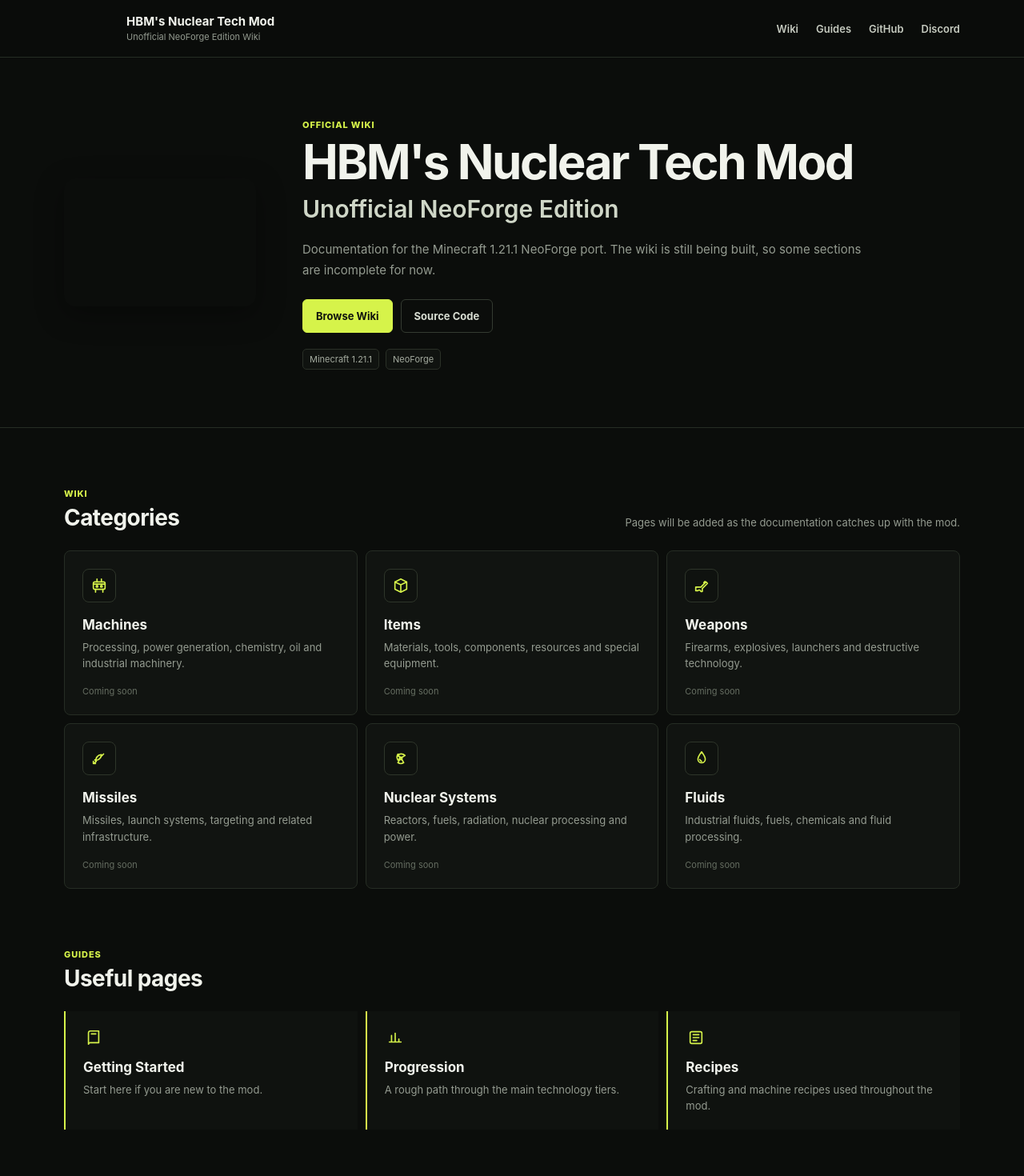
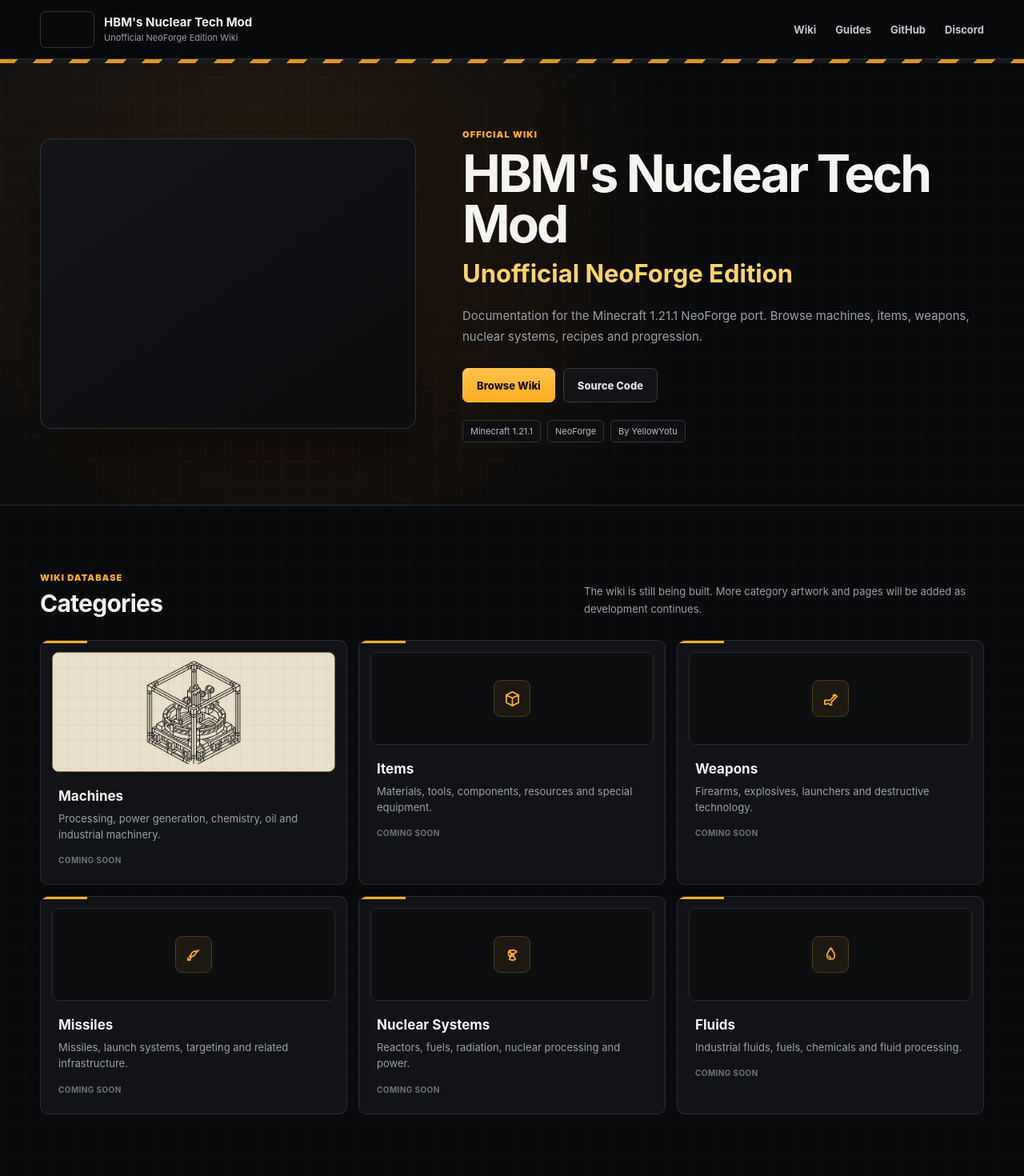
Before and after one commit to YellowYotu/hbm-unofficial-neoforge-edition-wiki, a Next.js app: page / in a window 1280 px wide. Shown: the top 1470 px of the page at 80% size. Built offline with nearby package versions, Linux system fonts and the light colour scheme.

Commit message:
Improve wiki design and add Machines artwork

```diff
--- a/app/globals.css
+++ b/app/globals.css
@@ -1,11 +1,16 @@
 :root {
-  --bg: #0b0d0b;
-  --panel: #111411;
-  --panel-hover: #151915;
-  --line: #262d24;
-  --accent: #d6f34a;
-  --text: #f1f3ec;
-  --muted: #949b90;
+  --bg: #090a0b;
+  --panel: #111316;
+  --panel-hover: #171a1e;
+  --panel-soft: #0e1012;
+  --line: #292d33;
+  --line-hot: #5e4721;
+  --accent: #ffad22;
+  --accent-strong: #ff7a1a;
+  --accent-soft: #ffd36a;
+  --text: #f4f4f1;
+  --muted: #9b9fa6;
+  --machine-bg: #eadfca;
 }
 
 * { box-sizing: border-box; }
@@ -18,7 +23,11 @@
 body {
   margin: 0;
   color: var(--text);
-  background: var(--bg);
+  background:
+    linear-gradient(rgba(255,255,255,0.014) 1px, transparent 1px),
+    linear-gradient(90deg, rgba(255,255,255,0.014) 1px, transparent 1px),
+    var(--bg);
+  background-size: 32px 32px;
   font-family: Inter, ui-sans-serif, system-ui, -apple-system, BlinkMacSystemFont, "Segoe UI", sans-serif;
 }
 
@@ -31,14 +40,14 @@
   position: sticky;
   top: 0;
   z-index: 20;
-  height: 72px;
+  height: 74px;
   display: flex;
   align-items: center;
   justify-content: space-between;
-  padding: 0 max(24px, calc((100vw - 1120px) / 2));
+  padding: 0 max(24px, calc((100vw - 1180px) / 2));
   border-bottom: 1px solid var(--line);
-  background: rgba(11, 13, 11, 0.94);
-  backdrop-filter: blur(12px);
+  background: rgba(9, 10, 11, 0.91);
+  backdrop-filter: blur(14px);
 }
 
 .brand {
@@ -48,9 +57,10 @@
 }
 
 .brand-logo {
-  width: 66px;
-  height: 44px;
+  width: 68px;
+  height: 46px;
   object-fit: cover;
+  border: 1px solid #2f3238;
   border-radius: 7px;
 }
 
@@ -70,165 +80,267 @@
 .nav {
   display: flex;
   align-items: center;
-  gap: 22px;
-  color: #c5cabf;
+  gap: 24px;
+  color: #c4c7cc;
   font-size: 13px;
-  font-weight: 600;
+  font-weight: 650;
 }
 
-.nav a:hover { color: var(--accent); }
+.nav a {
+  position: relative;
+  padding: 8px 0;
+}
 
-.hero { border-bottom: 1px solid var(--line); }
+.nav a::after {
+  content: "";
+  position: absolute;
+  right: 0;
+  bottom: 2px;
+  left: 0;
+  height: 2px;
+  background: var(--accent);
+  transform: scaleX(0);
+  transform-origin: left;
+  transition: transform 150ms ease;
+}
+
+.nav a:hover {
+  color: #fff;
+}
+
+.nav a:hover::after {
+  transform: scaleX(1);
+}
+
+.hero {
+  position: relative;
+  overflow: hidden;
+  border-bottom: 1px solid var(--line);
+  background:
+    radial-gradient(circle at 28% 40%, rgba(255, 137, 24, 0.12), transparent 32rem),
+    linear-gradient(135deg, rgba(255,255,255,0.018), transparent 45%);
+}
+
+.hazard-strip {
+  position: absolute;
+  top: 0;
+  right: 0;
+  left: 0;
+  height: 5px;
+  background: repeating-linear-gradient(135deg, var(--accent) 0 16px, #1a1b1e 16px 32px);
+  opacity: 0.85;
+}
 
 .hero-inner {
-  width: min(1120px, calc(100% - 40px));
-  min-height: 430px;
+  width: min(1180px, calc(100% - 40px));
+  min-height: 520px;
   margin: 0 auto;
   display: grid;
-  grid-template-columns: 260px minmax(0, 1fr);
-  gap: 38px;
+  grid-template-columns: minmax(320px, 470px) minmax(0, 1fr);
+  gap: 58px;
   align-items: center;
-  padding: 72px 0;
+  padding: 82px 0 78px;
+}
+
+.hero-logo-wrap {
+  padding: 18px;
+  border: 1px solid #2f3238;
+  border-radius: 14px;
+  background: linear-gradient(145deg, #121417, #0c0d0f);
+  box-shadow: 0 24px 55px rgba(0, 0, 0, 0.32);
 }
 
 .hero-logo {
-  width: 240px;
-  height: 160px;
-  object-fit: cover;
-  border-radius: 14px;
-  box-shadow: 0 10px 35px rgba(0, 0, 0, 0.35);
+  display: block;
+  width: 100%;
+  height: auto;
+  object-fit: contain;
+  border-radius: 8px;
 }
 
 .eyebrow,
 .section-kicker {
   color: var(--accent);
   font-size: 11px;
-  font-weight: 800;
-  letter-spacing: 0.08em;
+  font-weight: 900;
+  letter-spacing: 0.1em;
   text-transform: uppercase;
 }
 
 .hero h1 {
-  margin: 8px 0 0;
-  max-width: 760px;
-  font-size: clamp(36px, 5vw, 60px);
-  line-height: 1.02;
-  letter-spacing: -0.04em;
+  margin: 10px 0 0;
+  max-width: 700px;
+  font-size: clamp(38px, 5vw, 64px);
+  line-height: 0.98;
+  letter-spacing: -0.045em;
 }
 
 .hero h2 {
-  margin: 10px 0 0;
-  color: #cfd6c7;
-  font-size: clamp(21px, 2.6vw, 30px);
-  font-weight: 600;
+  margin: 12px 0 0;
+  color: var(--accent-soft);
+  font-size: clamp(22px, 2.6vw, 31px);
+  font-weight: 650;
 }
 
 .hero p {
-  max-width: 720px;
-  margin: 20px 0 0;
+  max-width: 690px;
+  margin: 22px 0 0;
   color: var(--muted);
   font-size: 15px;
-  line-height: 1.7;
+  line-height: 1.72;
 }
 
 .hero-actions,
 .community-actions {
   display: flex;
   gap: 10px;
-  margin-top: 24px;
+  margin-top: 26px;
 }
 
 .primary-button,
 .secondary-button {
   display: inline-flex;
-  min-height: 42px;
+  min-height: 43px;
   align-items: center;
   justify-content: center;
-  padding: 0 16px;
-  border-radius: 6px;
+  padding: 0 17px;
+  border-radius: 7px;
   font-size: 13px;
-  font-weight: 700;
+  font-weight: 800;
+  transition: transform 150ms ease, border-color 150ms ease, background 150ms ease;
 }
 
 .primary-button {
-  color: #11140d;
-  background: var(--accent);
-  border: 1px solid var(--accent);
+  color: #171006;
+  background: linear-gradient(180deg, #ffc24b, var(--accent));
+  border: 1px solid #ffc24b;
 }
 
 .secondary-button {
-  color: #d8ddd2;
-  background: transparent;
-  border: 1px solid #343b31;
+  color: #e0e2e5;
+  background: #111317;
+  border: 1px solid #363a41;
 }
 
-.secondary-button:hover { border-color: #596351; }
+.primary-button:hover,
+.secondary-button:hover {
+  transform: translateY(-1px);
+}
+
+.secondary-button:hover {
+  border-color: #6b512b;
+}
 
 .version-row {
   display: flex;
+  flex-wrap: wrap;
   gap: 8px;
-  margin-top: 20px;
+  margin-top: 22px;
 }
 
 .version-row span {
-  padding: 5px 8px;
-  border: 1px solid #2a3027;
+  padding: 6px 9px;
+  border: 1px solid #31353b;
   border-radius: 5px;
-  color: #a4ab9f;
-  background: #101310;
+  color: #b6bac0;
+  background: #0d0f11;
   font-size: 11px;
 }
 
 .section,
 .guides-section {
-  width: min(1120px, calc(100% - 40px));
+  width: min(1180px, calc(100% - 40px));
   margin: 0 auto;
-  padding: 70px 0;
+  padding: 78px 0;
 }
 
-.guides-section { padding-top: 0; }
+.guides-section {
+  padding-top: 0;
+}
 
 .section-heading {
   display: flex;
   align-items: end;
   justify-content: space-between;
   gap: 24px;
-  margin-bottom: 24px;
+  margin-bottom: 28px;
 }
 
 .section-heading h3,
 .community-section h3 {
-  margin: 5px 0 0;
-  font-size: 28px;
-  letter-spacing: -0.02em;
+  margin: 6px 0 0;
+  font-size: 30px;
+  letter-spacing: -0.025em;
 }
 
 .section-heading > p {
-  max-width: 440px;
+  max-width: 500px;
   margin: 0;
   color: var(--muted);
   font-size: 13px;
-  line-height: 1.6;
+  line-height: 1.65;
 }
 
-.category-grid,
-.guide-grid {
+.category-grid {
   display: grid;
   grid-template-columns: repeat(3, 1fr);
-  gap: 10px;
+  gap: 14px;
 }
 
 .category-card {
-  min-height: 196px;
-  padding: 22px;
+  position: relative;
+  overflow: hidden;
+  min-height: 260px;
   border: 1px solid var(--line);
-  border-radius: 8px;
+  border-radius: 10px;
   background: var(--panel);
+  transition: transform 150ms ease, border-color 150ms ease, background 150ms ease;
+}
+
+.category-card::before {
+  content: "";
+  position: absolute;
+  top: 0;
+  left: 0;
+  width: 58px;
+  height: 3px;
+  background: var(--accent);
 }
 
 .category-card:hover {
-  border-color: #3a4435;
+  transform: translateY(-3px);
+  border-color: var(--line-hot);
   background: var(--panel-hover);
+}
+
+.category-visual {
+  height: 116px;
+  display: flex;
+  align-items: center;
+  justify-content: center;
+  margin: 14px 14px 0;
+  overflow: hidden;
+  border: 1px solid #272b30;
+  border-radius: 8px;
+  background: #0c0e10;
+}
+
+.category-card-image .category-visual {
+  height: 150px;
+  background:
+    linear-gradient(rgba(0,0,0,0.035) 1px, transparent 1px),
+    linear-gradient(90deg, rgba(0,0,0,0.035) 1px, transparent 1px),
+    var(--machine-bg);
+  background-size: 18px 18px;
+  border-color: #7f725f;
+}
+
+.machine-category-image {
+  width: 100%;
+  height: 100%;
+  padding: 9px;
+  object-fit: contain;
+  filter: contrast(1.12);
 }
 
 .card-icon,
@@ -240,18 +352,21 @@
 }
 
 .card-icon {
-  width: 42px;
-  height: 42px;
-  margin-bottom: 18px;
-  border: 1px solid #2e352a;
-  border-radius: 8px;
-  background: #0f120f;
+  width: 46px;
+  height: 46px;
+  border: 1px solid #4d3a1e;
+  border-radius: 9px;
+  background: rgba(255, 173, 34, 0.07);
 }
 
 .card-icon svg,
 .guide-icon svg {
-  width: 22px;
-  height: 22px;
+  width: 23px;
+  height: 23px;
+}
+
+.category-content {
+  padding: 20px 22px 22px;
 }
 
 .category-card h4,
@@ -269,38 +384,61 @@
 }
 
 .coming-soon {
-  display: block;
-  margin-top: 18px;
-  color: #656d61;
-  font-size: 11px;
+  display: inline-block;
+  margin-top: 16px;
+  color: #6f7379;
+  font-size: 10px;
+  font-weight: 750;
+  letter-spacing: 0.04em;
+  text-transform: uppercase;
+}
+
+.guide-grid {
+  display: grid;
+  grid-template-columns: repeat(3, 1fr);
+  gap: 14px;
 }
 
 .guide-card {
+  min-height: 122px;
   padding: 20px 22px;
-  border-left: 2px solid var(--accent);
-  background: #0f120f;
+  display: flex;
+  align-items: flex-start;
+  gap: 14px;
+  border: 1px solid var(--line);
+  border-left: 3px solid var(--accent);
+  border-radius: 8px;
+  background: var(--panel-soft);
 }
 
 .guide-icon {
-  width: 26px;
-  height: 26px;
-  margin-bottom: 14px;
+  flex: 0 0 36px;
+  width: 36px;
+  height: 36px;
+  margin-top: 1px;
+  border: 1px solid #4d3a1e;
+  border-radius: 8px;
+  background: rgba(255, 173, 34, 0.07);
 }
 
 .community-section {
-  width: min(1120px, calc(100% - 40px));
-  margin: 0 auto 70px;
-  padding: 28px;
+  width: min(1180px, calc(100% - 40px));
+  margin: 0 auto 78px;
+  padding: 34px;
   display: flex;
   align-items: center;
   justify-content: space-between;
-  gap: 24px;
-  border: 1px solid var(--line);
-  border-radius: 8px;
-  background: var(--panel);
+  gap: 28px;
+  border: 1px solid #453820;
+  border-radius: 11px;
+  background:
+    linear-gradient(105deg, rgba(255, 153, 30, 0.08), transparent 58%),
+    #101215;
 }
 
-.community-section h3 { font-size: 22px; }
+.community-section h3 {
+  font-size: 24px;
+}
 
 .community-section p {
   margin: 8px 0 0;
@@ -314,41 +452,49 @@
 }
 
 footer {
-  padding: 32px 20px 42px;
+  padding: 34px 20px 44px;
   text-align: center;
   border-top: 1px solid var(--line);
-  color: #737a70;
+  color: #757981;
   font-size: 12px;
+  background: #08090a;
 }
 
 .footer-brand {
   display: flex;
   align-items: center;
   justify-content: center;
-  gap: 9px;
+  gap: 10px;
   margin-bottom: 10px;
-  color: #b7bdb1;
+  color: #c5c8cd;
   font-weight: 700;
 }
 
-.footer-brand img { border-radius: 4px; }
+.footer-brand img {
+  border-radius: 4px;
+}
 
-footer p { margin: 0; }
+footer p {
+  margin: 0;
+}
 
-footer strong { color: #aeb5a8; }
+footer strong {
+  color: #b9bdc2;
+}
 
-@media (max-width: 820px) {
-  .nav a:not(:last-child) { display: none; }
+@media (max-width: 900px) {
+  .nav a:not(:last-child) {
+    display: none;
+  }
 
   .hero-inner {
     grid-template-columns: 1fr;
-    gap: 20px;
-    padding: 56px 0;
+    gap: 28px;
+    padding: 62px 0;
   }
 
-  .hero-logo {
-    width: 210px;
-    height: 140px;
+  .hero-logo-wrap {
+    max-width: 520px;
   }
 
   .section-heading,
@@ -362,20 +508,32 @@
     grid-template-columns: repeat(2, 1fr);
   }
 
-  .community-actions { margin: 0; }
+  .community-actions {
+    margin: 0;
+  }
 }
 
-@media (max-width: 560px) {
-  .topbar { height: 64px; }
+@media (max-width: 600px) {
+  .topbar {
+    height: 66px;
+  }
 
   .brand-logo {
-    width: 57px;
+    width: 56px;
     height: 38px;
   }
 
-  .brand strong { font-size: 13px; }
-  .brand small { font-size: 10px; }
-  .nav { display: none; }
+  .brand strong {
+    font-size: 13px;
+  }
+
+  .brand small {
+    font-size: 10px;
+  }
+
+  .nav {
+    display: none;
+  }
 
   .hero-actions,
   .community-actions {
@@ -395,8 +553,15 @@
 
   .section,
   .guides-section {
-    padding: 52px 0;
+    padding: 56px 0;
   }
 
-  .guides-section { padding-top: 0; }
+  .guides-section {
+    padding-top: 0;
+  }
+
+  .community-section {
+    margin-bottom: 56px;
+    padding: 26px;
+  }
 }
--- a/app/page.tsx
+++ b/app/page.tsx
@@ -6,7 +6,9 @@
 type Category = {
   title: string;
   description: string;
-  Icon: ComponentType<IconProps>;
+  Icon?: ComponentType<IconProps>;
+  imageSrc?: string;
+  imageAlt?: string;
 };
 
 type Guide = {
@@ -14,17 +16,6 @@
   text: string;
   Icon: ComponentType<IconProps>;
 };
-
-function MachinesIcon(props: IconProps) {
-  return (
-    <svg viewBox="0 0 24 24" fill="none" stroke="currentColor" strokeWidth="1.8" strokeLinecap="round" strokeLinejoin="round" aria-hidden="true" {...props}>
-      <rect x="4" y="7" width="16" height="10" rx="2" />
-      <path d="M9 3v4M15 3v4M4 10h16M7 17v4M17 17v4" />
-      <circle cx="9" cy="13" r="1.2" />
-      <circle cx="15" cy="13" r="1.2" />
-    </svg>
-  );
-}
 
 function ItemsIcon(props: IconProps) {
   return (
@@ -93,7 +84,7 @@
 }
 
 const categories: Category[] = [
-  { Icon: MachinesIcon, title: "Machines", description: "Processing, power generation, chemistry, oil and industrial machinery." },
+  { title: "Machines", description: "Processing, power generation, chemistry, oil and industrial machinery.", imageSrc: "/machines.png", imageAlt: "HBM machine" },
   { Icon: ItemsIcon, title: "Items", description: "Materials, tools, components, resources and special equipment." },
   { Icon: WeaponsIcon, title: "Weapons", description: "Firearms, explosives, launchers and destructive technology." },
   { Icon: MissilesIcon, title: "Missiles", description: "Missiles, launch systems, targeting and related infrastructure." },
@@ -128,16 +119,16 @@
       </header>
 
       <section className="hero">
+        <div className="hazard-strip" />
         <div className="hero-inner">
+          <div className="hero-logo-wrap">
             <Image className="hero-logo" src="/logo.webp" alt="HBM's NTM NeoForge Edition logo" width={768} height={579} priority />
-          <div>
+          </div>
+          <div className="hero-copy">
             <span className="eyebrow">Official Wiki</span>
             <h1>HBM&apos;s Nuclear Tech Mod</h1>
             <h2>Unofficial NeoForge Edition</h2>
-            <p>
-              Documentation for the Minecraft 1.21.1 NeoForge port. The wiki is still being built,
-              so some sections are incomplete for now.
-            </p>
+            <p>Documentation for the Minecraft 1.21.1 NeoForge port. Browse machines, items, weapons, nuclear systems, recipes and progression.</p>
             <div className="hero-actions">
               <a className="primary-button" href="#wiki">Browse Wiki</a>
               <a className="secondary-button" href="https://github.com/YellowYotu/hbm_neoforge-1.21.1" target="_blank" rel="noreferrer">Source Code</a>
@@ -145,6 +136,7 @@
             <div className="version-row">
               <span>Minecraft 1.21.1</span>
               <span>NeoForge</span>
+              <span>By YellowYotu</span>
             </div>
           </div>
         </div>
@@ -153,19 +145,27 @@
       <section className="section" id="wiki">
         <div className="section-heading">
           <div>
-            <span className="section-kicker">Wiki</span>
+            <span className="section-kicker">Wiki database</span>
             <h3>Categories</h3>
           </div>
-          <p>Pages will be added as the documentation catches up with the mod.</p>
+          <p>The wiki is still being built. More category artwork and pages will be added as development continues.</p>
         </div>
 
         <div className="category-grid">
-          {categories.map(({ Icon, title, description }) => (
-            <article className="category-card" key={title}>
+          {categories.map(({ Icon, imageSrc, imageAlt, title, description }) => (
+            <article className={`category-card${imageSrc ? " category-card-image" : ""}`} key={title}>
+              <div className="category-visual">
+                {imageSrc ? (
+                  <Image className="machine-category-image" src={imageSrc} alt={imageAlt ?? title} width={320} height={320} />
+                ) : Icon ? (
                   <div className="card-icon"><Icon /></div>
+                ) : null}
+              </div>
+              <div className="category-content">
                 <h4>{title}</h4>
                 <p>{description}</p>
                 <span className="coming-soon">Coming soon</span>
+              </div>
             </article>
           ))}
         </div>
@@ -174,7 +174,7 @@
       <section className="guides-section" id="guides">
         <div className="section-heading">
           <div>
-            <span className="section-kicker">Guides</span>
+            <span className="section-kicker">Documentation</span>
             <h3>Useful pages</h3>
           </div>
         </div>
@@ -183,8 +183,10 @@
           {quickLinks.map(({ Icon, title, text }) => (
             <article className="guide-card" key={title}>
               <div className="guide-icon"><Icon /></div>
+              <div>
                 <h4>{title}</h4>
                 <p>{text}</p>
+              </div>
             </article>
           ))}
         </div>
@@ -192,8 +194,9 @@
 
       <section className="community-section">
         <div>
-          <h3>Community & support</h3>
-          <p>Questions belong on Discord. Bugs can be reported in the GitHub repository.</p>
+          <span className="section-kicker">Community</span>
+          <h3>Need help or found a bug?</h3>
+          <p>Ask questions on Discord or report reproducible issues in the GitHub repository.</p>
         </div>
         <div className="community-actions">
           <a className="primary-button" href="https://discord.gg/A9NK8xypwU" target="_blank" rel="noreferrer">Discord</a>
```
Also changed, not shown: public/machines.png (renamed from machines.png). Lines whose indentation alone changed are shown as unchanged.
